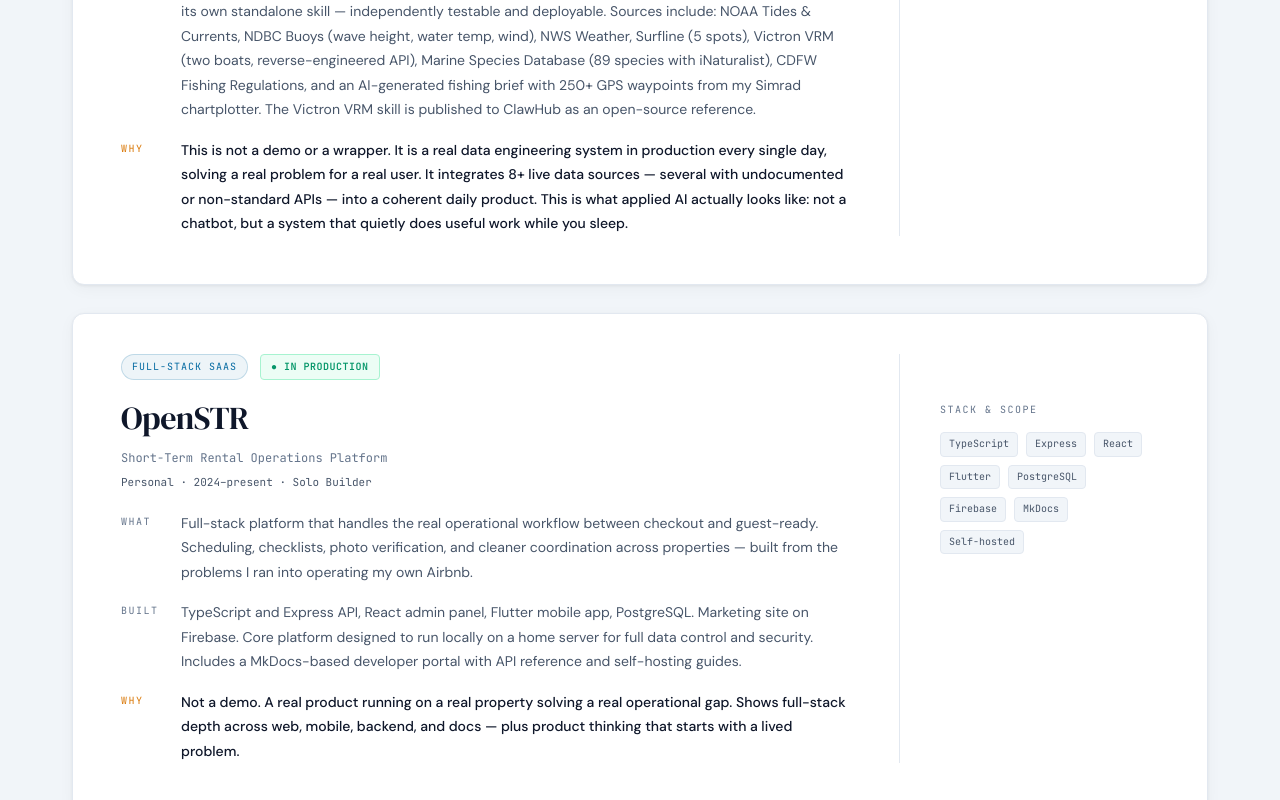
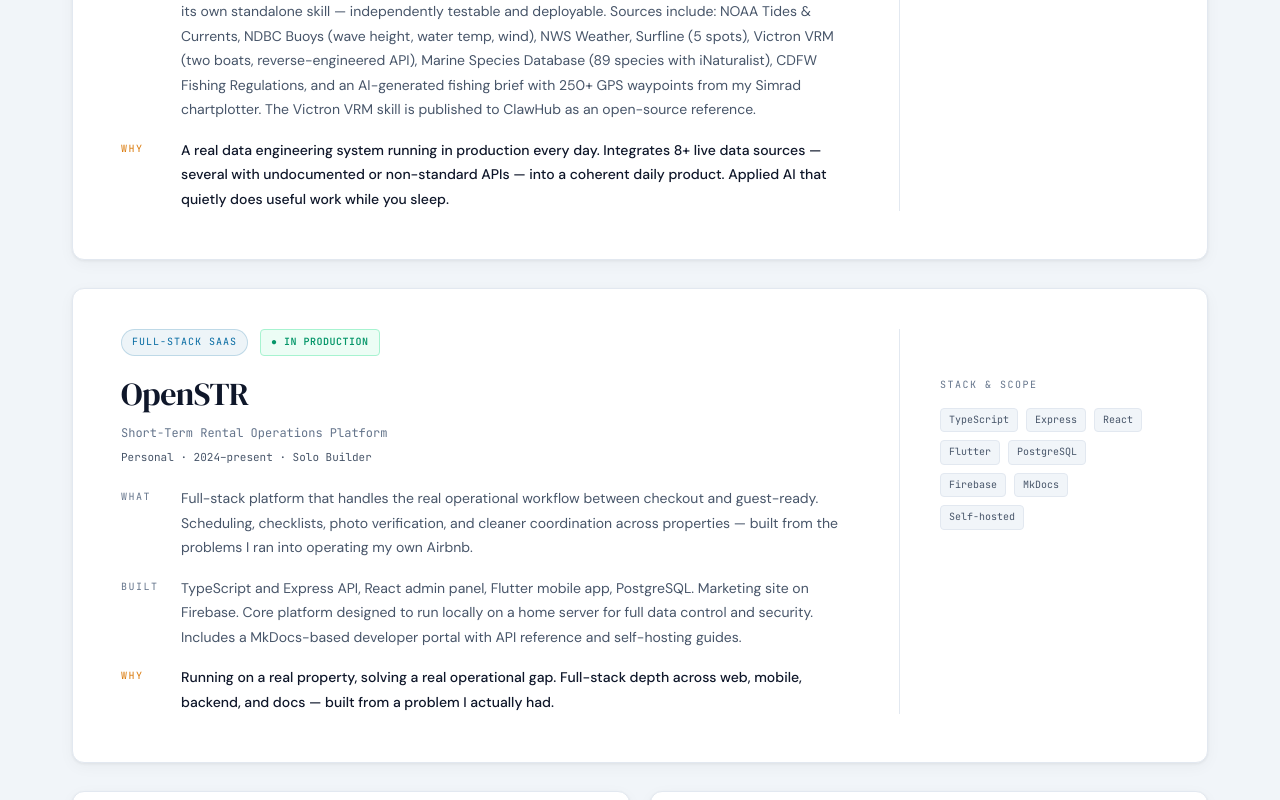
Before and after one commit to lkilpatrick/lkilpatrick_com, a Next.js app: page /work in a window 1280 px wide. Shown: the part 3020-3820 px from the top of the page. Built offline with nearby package versions, Linux system fonts and the light colour scheme.

Commit message:
copy: clean up work page project descriptions, remove repetitive not-a-demo phrasing

```diff
--- a/app/components/WorkPage.tsx
+++ b/app/components/WorkPage.tsx
@@ -33,7 +33,7 @@
     context: "Personal · 2024–present · Solo Builder",
     what: "A daily intelligence email aggregating live data from 8+ sources across Monterey Bay — tides, surf conditions, NOAA buoys, weather forecasts, fishing regulations, marine species, and boat telemetry — delivered every morning before sunrise.",
     built: "Modular Python system on the OpenClaw agent framework, orchestrated by cron. Each data source is its own standalone skill — independently testable and deployable. Sources include: NOAA Tides & Currents, NDBC Buoys (wave height, water temp, wind), NWS Weather, Surfline (5 spots), Victron VRM (two boats, reverse-engineered API), Marine Species Database (89 species with iNaturalist), CDFW Fishing Regulations, and an AI-generated fishing brief with 250+ GPS waypoints from my Simrad chartplotter. The Victron VRM skill is published to ClawHub as an open-source reference.",
-    matters: "This is not a demo or a wrapper. It is a real data engineering system in production every single day, solving a real problem for a real user. It integrates 8+ live data sources — several with undocumented or non-standard APIs — into a coherent daily product. This is what applied AI actually looks like: not a chatbot, but a system that quietly does useful work while you sleep.",
+    matters: "A real data engineering system running in production every day. Integrates 8+ live data sources — several with undocumented or non-standard APIs — into a coherent daily product. Applied AI that quietly does useful work while you sleep.",
     stack: ["Python", "OpenClaw", "Cron", "NOAA APIs", "Surfline", "NDBC Buoys", "Victron VRM", "CDFW Regulations", "iNaturalist", "GPX Parsing", "Email Delivery", "ClawHub"],
     link: "https://pitterpatterdiving.com/i-built-an-ai-agent-that-monitors-my-boats-while-i-sleep-and-you-can-use-it-too/",
     featured: true,
@@ -48,7 +48,7 @@
     context: "Personal · 2024–present · Solo Builder",
     what: "Full-stack platform that handles the real operational workflow between checkout and guest-ready. Scheduling, checklists, photo verification, and cleaner coordination across properties — built from the problems I ran into operating my own Airbnb.",
     built: "TypeScript and Express API, React admin panel, Flutter mobile app, PostgreSQL. Marketing site on Firebase. Core platform designed to run locally on a home server for full data control and security. Includes a MkDocs-based developer portal with API reference and self-hosting guides.",
-    matters: "Not a demo. A real product running on a real property solving a real operational gap. Shows full-stack depth across web, mobile, backend, and docs — plus product thinking that starts with a lived problem.",
+    matters: "Running on a real property, solving a real operational gap. Full-stack depth across web, mobile, backend, and docs — built from a problem I actually had.",
     stack: ["TypeScript", "Express", "React", "Flutter", "PostgreSQL", "Firebase", "MkDocs", "Self-hosted"],
     link: "https://openstr.dev",
     featured: true,
```
